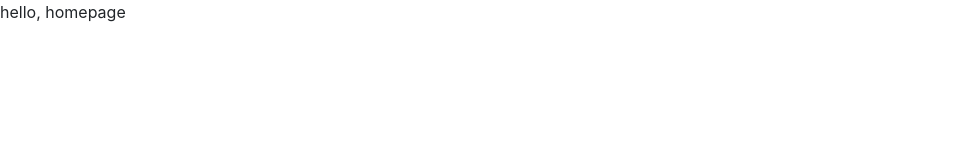
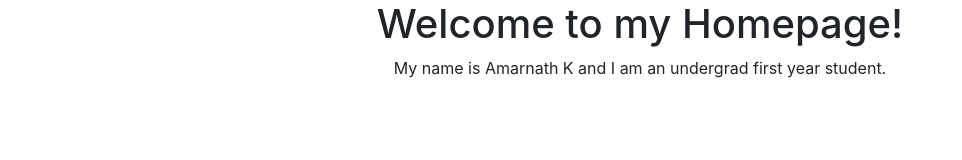
Before and after one commit to Amar-2003/Homepage, a plain HTML site: page index.html in a window 1280 px wide. Shown: the whole page, without its empty margins (0-962 px from the left). Drawn offline with nearby package versions, Linux system fonts and the light colour scheme.

Commit message:
modifications

```diff
--- a/index.html
+++ b/index.html
@@ -8,7 +8,12 @@
         <link href="styles.css" rel="stylesheet">
         <title>My Webpage</title>
     </head>
-    <body>
-        hello, homepage
+    <body class="centered">
+        <h1>
+            Welcome to my Homepage!
+        </h1>
+        <p class="medium">
+            My name is Amarnath K and I am an undergrad first year student.
+        </p>
     </body>
 </html>
--- a/styles.css
+++ b/styles.css
@@ -0,0 +1,9 @@
+.centered
+{
+    text-align: center;
+
+}
+.medium
+{
+    font-size: medium;
+}
```
